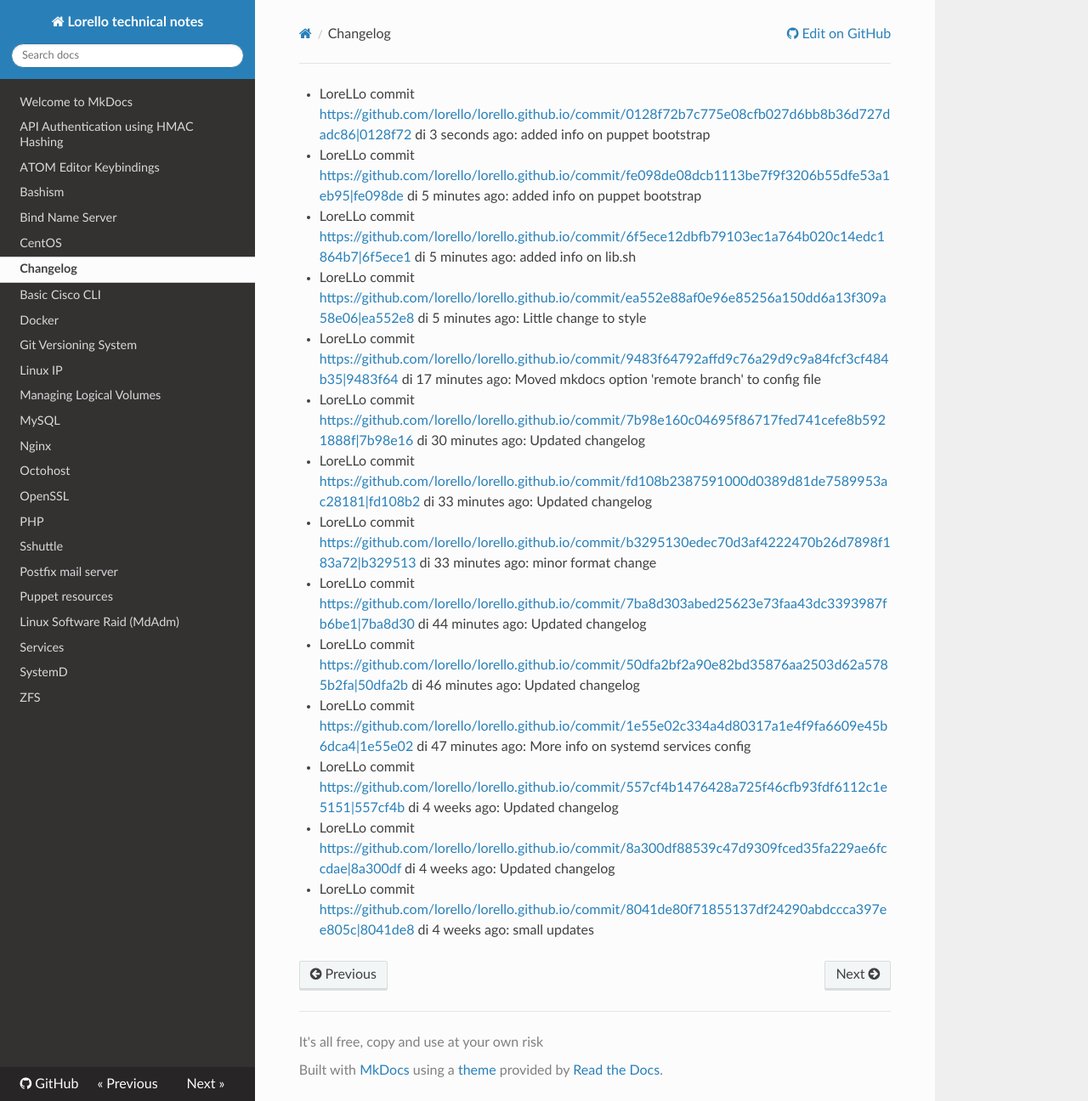
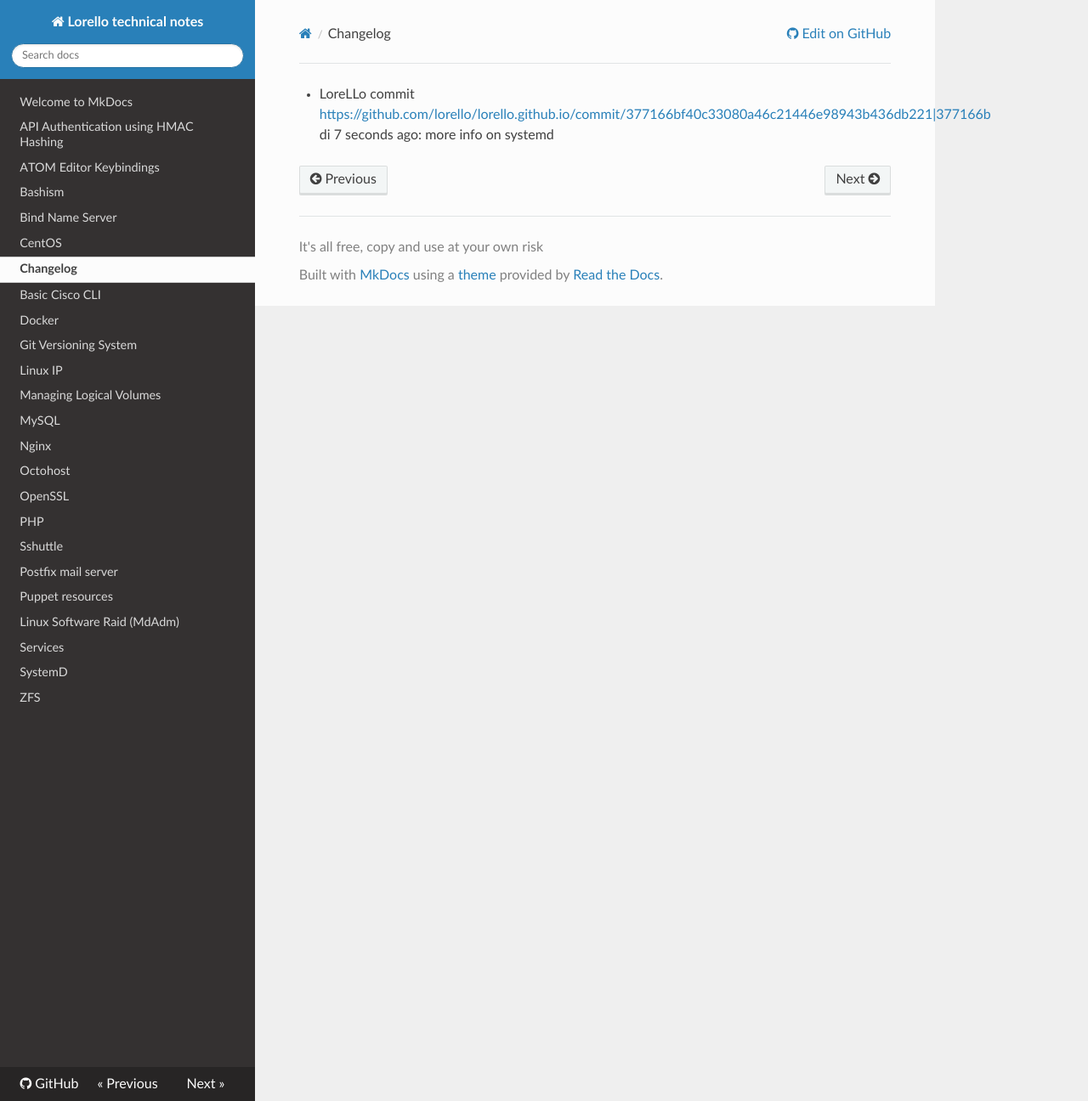
Before and after one commit to lorello/lorello.github.io, an MkDocs documentation site: the page built from docs/changelog.md, in a window 1280 px wide and 1296 px high. Shown: the whole window at 85% size. Built offline with MkDocs 1.6.1, drawn with Linux system fonts in a browser that asks for light colours; nearby versions of some CDN libraries.

Commit message:
Updated changelog

```diff
--- a/docs/changelog.md
+++ b/docs/changelog.md
@@ -1,27 +1 @@
-* LoreLLo commit <https://github.com/lorello/lorello.github.io/commit/0128f72b7c775e08cfb027d6bb8b36d727dadc86|0128f72> di 3 seconds ago: added info on puppet bootstrap
-
-* LoreLLo commit <https://github.com/lorello/lorello.github.io/commit/fe098de08dcb1113be7f9f3206b55dfe53a1eb95|fe098de> di 5 minutes ago: added info on puppet bootstrap
-
-* LoreLLo commit <https://github.com/lorello/lorello.github.io/commit/6f5ece12dbfb79103ec1a764b020c14edc1864b7|6f5ece1> di 5 minutes ago: added info on lib.sh
-
-* LoreLLo commit <https://github.com/lorello/lorello.github.io/commit/ea552e88af0e96e85256a150dd6a13f309a58e06|ea552e8> di 5 minutes ago: Little change to style
-
-* LoreLLo commit <https://github.com/lorello/lorello.github.io/commit/9483f64792affd9c76a29d9c9a84fcf3cf484b35|9483f64> di 17 minutes ago: Moved mkdocs option 'remote branch' to config file
-
-* LoreLLo commit <https://github.com/lorello/lorello.github.io/commit/7b98e160c04695f86717fed741cefe8b5921888f|7b98e16> di 30 minutes ago: Updated changelog
-
-* LoreLLo commit <https://github.com/lorello/lorello.github.io/commit/fd108b2387591000d0389d81de7589953ac28181|fd108b2> di 33 minutes ago: Updated changelog
-
-* LoreLLo commit <https://github.com/lorello/lorello.github.io/commit/b3295130edec70d3af4222470b26d7898f183a72|b329513> di 33 minutes ago: minor format change
-
-* LoreLLo commit <https://github.com/lorello/lorello.github.io/commit/7ba8d303abed25623e73faa43dc3393987fb6be1|7ba8d30> di 44 minutes ago: Updated changelog
-
-* LoreLLo commit <https://github.com/lorello/lorello.github.io/commit/50dfa2bf2a90e82bd35876aa2503d62a5785b2fa|50dfa2b> di 46 minutes ago: Updated changelog
-
-* LoreLLo commit <https://github.com/lorello/lorello.github.io/commit/1e55e02c334a4d80317a1e4f9fa6609e45b6dca4|1e55e02> di 47 minutes ago: More info on systemd services config
-
-* LoreLLo commit <https://github.com/lorello/lorello.github.io/commit/557cf4b1476428a725f46cfb93fdf6112c1e5151|557cf4b> di 4 weeks ago: Updated changelog
-
-* LoreLLo commit <https://github.com/lorello/lorello.github.io/commit/8a300df88539c47d9309fced35fa229ae6fccdae|8a300df> di 4 weeks ago: Updated changelog
-
-* LoreLLo commit <https://github.com/lorello/lorello.github.io/commit/8041de80f71855137df24290abdccca397ee805c|8041de8> di 4 weeks ago: small updates
+* LoreLLo commit <https://github.com/lorello/lorello.github.io/commit/377166bf40c33080a46c21446e98943b436db221|377166b> di 7 seconds ago: more info on systemd
```
